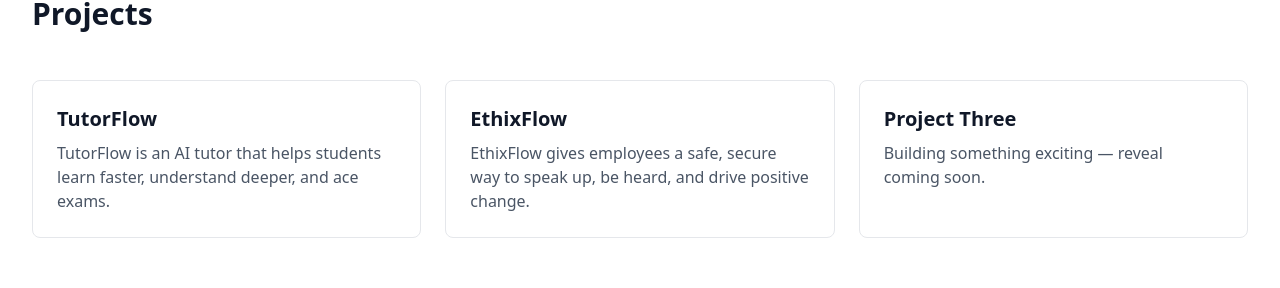
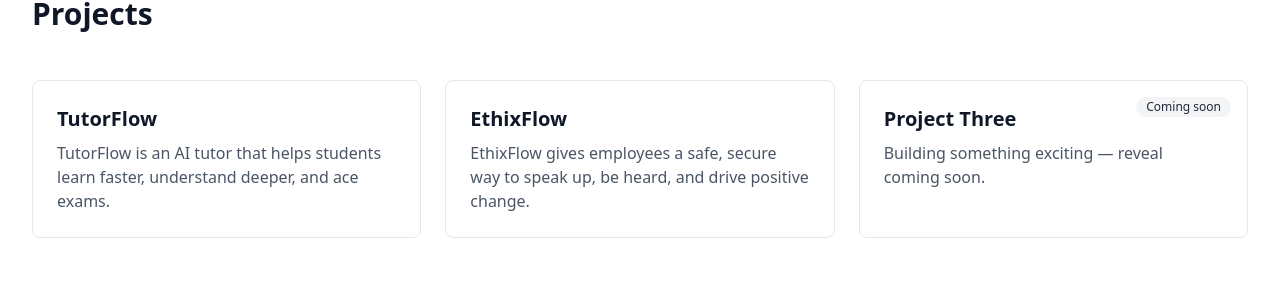
Before and after one commit to LondaKhanyile/londa-portfolio, a Next.js app: page / in a window 1280 px wide. Shown: the part 433-721 px from the top of the page. Built offline with nearby package versions, Linux system fonts and the light colour scheme.

Commit message:
feat: add 'Coming soon' badge to project three card

```diff
--- a/src/components/Hero/Hero.tsx
+++ b/src/components/Hero/Hero.tsx
@@ -17,6 +17,7 @@ export default function Hero() {
       title: "Project Three",
       description: "Building something exciting — reveal coming soon.",
       link: "#",
+      badge: "Coming soon",
     },
   ];
 
@@ -47,8 +48,13 @@ export default function Hero() {
               href={project.link}
               target={project.link.startsWith("http") ? "_blank" : undefined}
               rel={project.link.startsWith("http") ? "noopener noreferrer" : undefined}
-              className="group rounded-lg border border-gray-200 bg-white p-6 transition-all hover:border-gray-300 hover:shadow-lg"
+              className="relative group rounded-lg border border-gray-200 bg-white p-6 transition-all hover:border-gray-300 hover:shadow-lg"
             >
+              {project.badge && (
+                <span className="absolute right-4 top-4 inline-flex items-center rounded-full bg-gray-100 px-2.5 py-0.5 text-xs font-medium text-gray-800">
+                  {project.badge}
+                </span>
+              )}
               <h3 className="mb-2 text-xl font-semibold text-gray-900 group-hover:text-gray-600">
                 {project.title}
               </h3>
```
